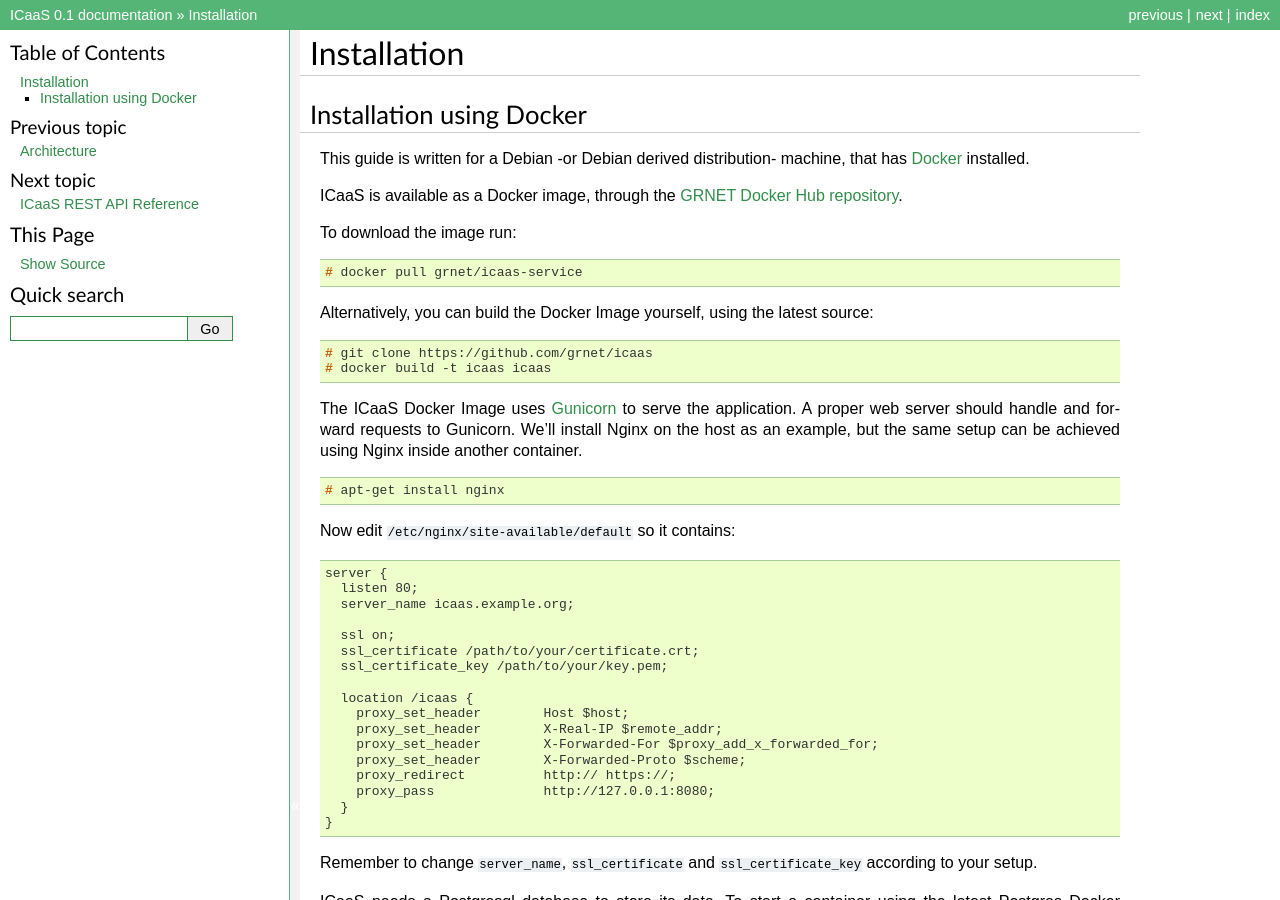
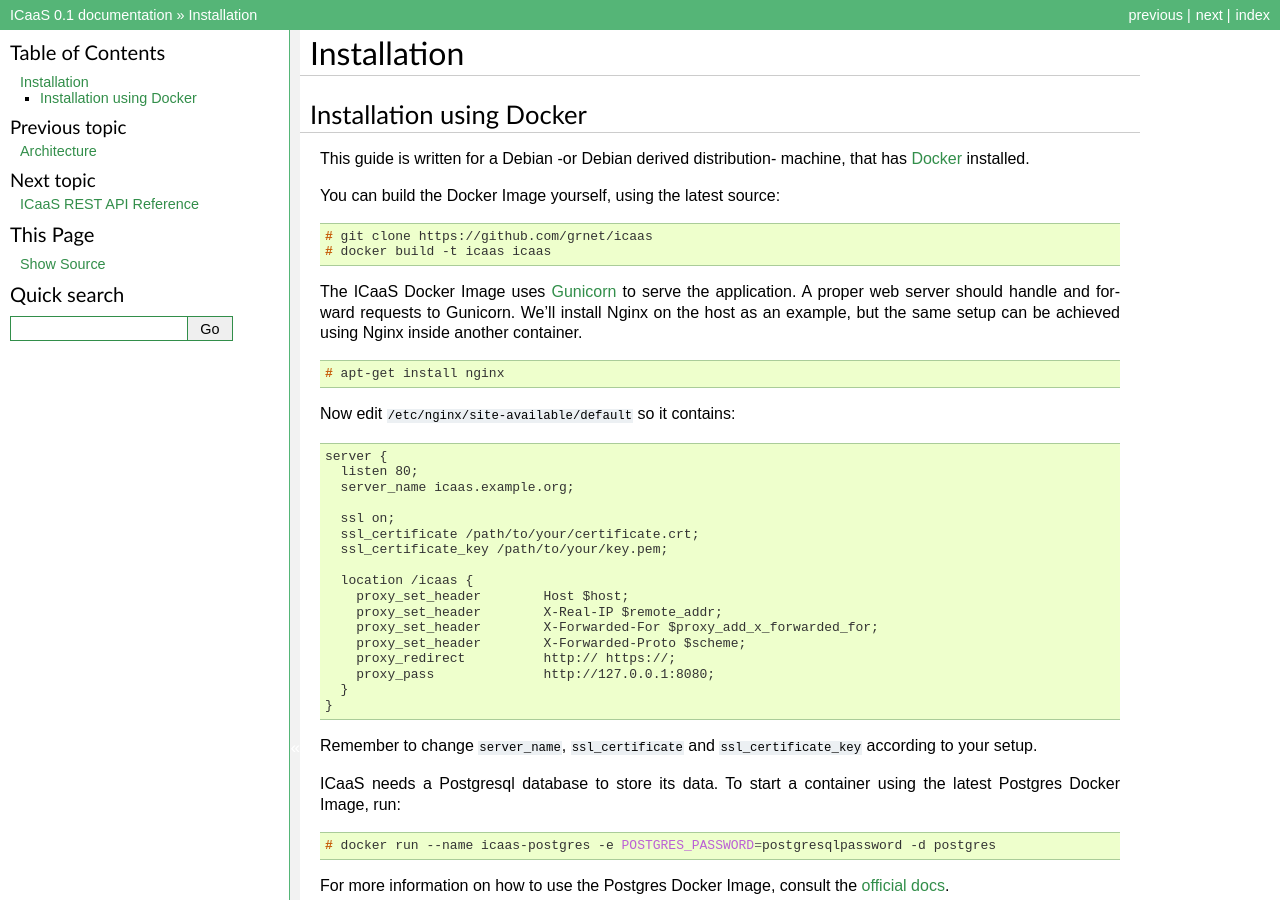
Before and after one commit to grnet/icaas, a Sphinx documentation site: the page built from docs/install.rst, in a window 1280 px wide and 900 px high. Built offline with Sphinx 7.4.7, drawn with Linux system fonts in a browser that asks for light colours.

Commit message:
docs: Don't pull the Docker Image from DockerHub

```diff
--- a/docs/install.rst
+++ b/docs/install.rst
@@ -9,17 +9,7 @@ Installation using Docker
 This guide is written for a Debian -or Debian derived distribution- machine,
 that has `Docker <https://www.docker.com/>`_ installed.
 
-ICaaS is available as a Docker image, through the `GRNET Docker Hub repository
-<https://hub.docker.com/u/grnet/>`_.
-
-To download the image run:
-
-.. code-block:: console
-
-    # docker pull grnet/icaas-service
-
-Alternatively, you can build the Docker Image yourself, using the latest
-source:
+You can build the Docker Image yourself, using the latest source:
 
 .. code-block:: console
 
@@ -104,4 +94,4 @@ Finally, to start the ICaaS service, run:
 
 .. code-block:: console
 
-    # docker run --link icaas-postgres:database --env-file icaas.config -d --restart=always -p 127.0.0.1:8080:8080 -v /etc/gunicorn-icaas.conf:/etc/icaas/gunicorn.conf:ro grnet/icaas-service
+    # docker run --link icaas-postgres:database --env-file icaas.config -d --restart=always -p 127.0.0.1:8080:8080 -v /etc/gunicorn-icaas.conf:/etc/icaas/gunicorn.conf:ro icaas
```
